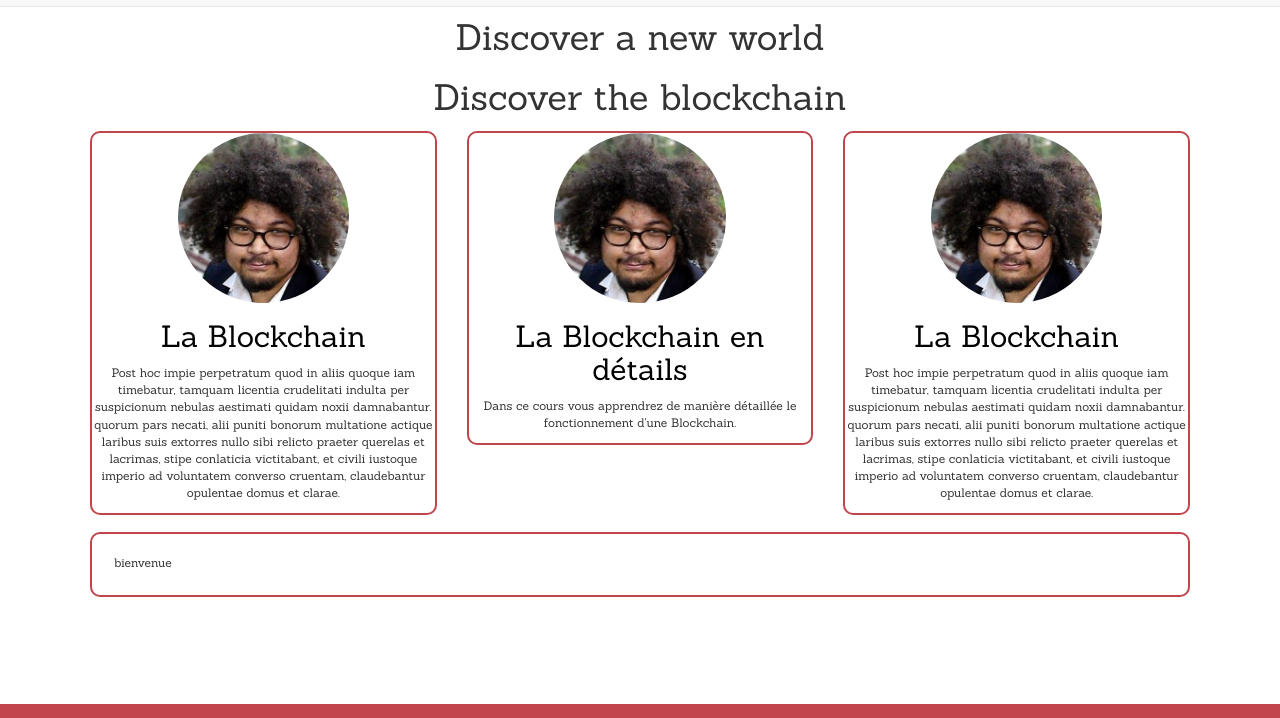
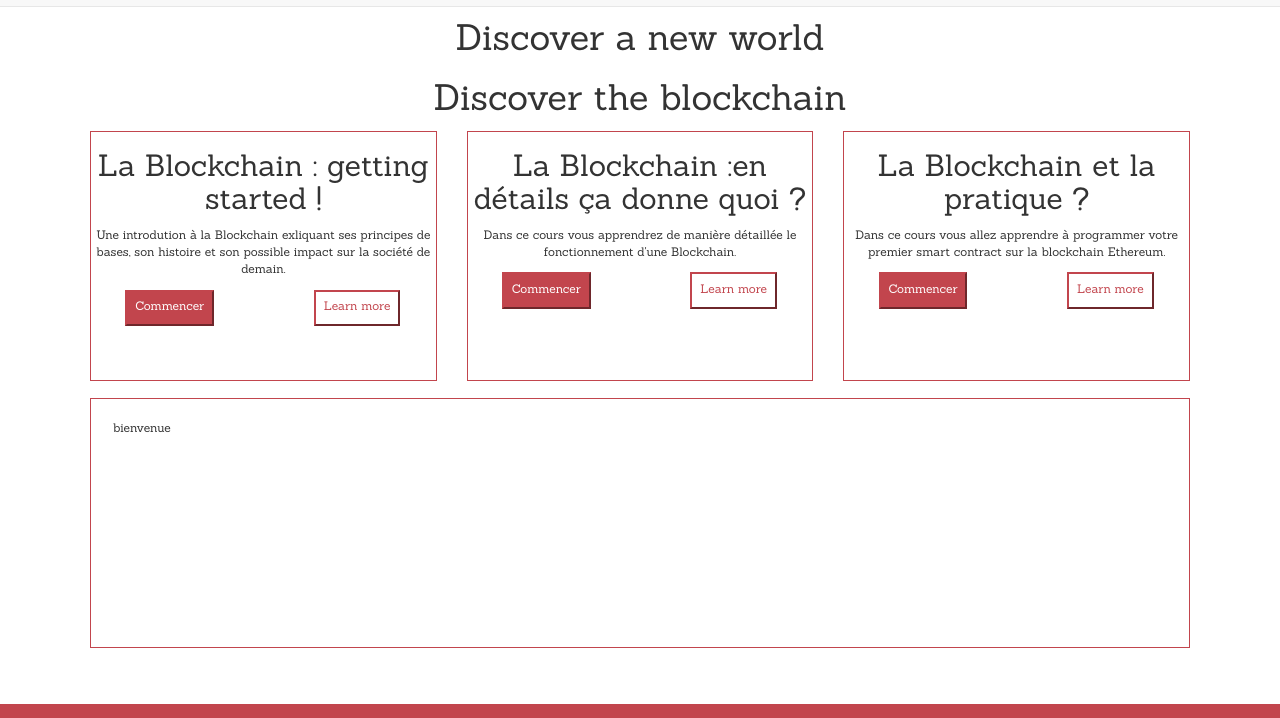
Before and after one commit to Ozerioss/Unblockit-PI2, a plain HTML site: page Ressources/views/tutorials.html in a window 1280 px wide. Shown: the part 62-780 px from the top of the page. Drawn offline with nearby package versions, Linux system fonts and the light colour scheme.

Commit message:
add button

```diff
--- a/Ressources/css/style.css
+++ b/Ressources/css/style.css
@@ -232,16 +232,44 @@ h1{
 
 /**** Tutorials ****/
 
+/*** https://www.ibm.com/blockchain/getting-started.html  ***/
+
 .tutorialsBorder{
-  border:2px solid #c2454d;
-  border-radius: 10px;
+  border:1px solid #c2454d;
+  min-height: 250px;
 }
 
 #tutoText{
   margin: 2% 2%;
 }
 
+.startTuto{
+    background: #c2454d;
+    border-color: #c2454d;
+    color: #fff;
+    padding:5%;
+}
 
+.startTuto:hover {
+    background: #A2252D;
+    border-color: #A2252D;
+    color: #fff;
+    padding:5%;
+}
+
+.learnMoreTuto{
+  background: transparent;
+  border-color: #c2454d;
+  color: #c2454d;
+  padding: 5%;
+}
+
+.learnMoreTuto:hover {
+  background: #c2454d;;
+  border-color: #c2454d;
+  color: #fff;
+  padding: 5%;
+}
 
 
 
--- a/Ressources/views/tutorials.html
+++ b/Ressources/views/tutorials.html
@@ -46,29 +46,50 @@
  <div class="row text-center">
   <div class="col-md-4">
     <div class="tutorialsBorder">
-      <img src="../img/Karim.jpg" class="img-circle" width="50%">
-      <h2><a onclick="changeMessage(1)">La Blockchain</a></h2>
+      <h2>La Blockchain : getting started !</h2>
       <p>
-        Post hoc impie perpetratum quod in aliis quoque iam timebatur, tamquam licentia crudelitati indulta per suspicionum nebulas aestimati quidam noxii damnabantur. quorum pars necati, alii puniti bonorum multatione actique laribus suis extorres nullo sibi relicto praeter querelas et lacrimas, stipe conlaticia victitabant, et civili iustoque imperio ad voluntatem converso cruentam, claudebantur opulentae domus et clarae.
+        Une introdution à la Blockchain exliquant ses principes de bases, son histoire et son possible impact sur la société de demain.
       </p>
+      <div class="row">
+      <div class="col-md-6">
+       <button class="startTuto">Commencer</button>
+      </div>
+      <div class="col-md-6">
+        <button class="learnMoreTuto" onclick="changeMessage(1)">Learn more</button>
+      </div>
+    </div>
     </div>
   </div>
   <div class="col-md-4">
    <div class="tutorialsBorder">
-    <img src="../img/Karim.jpg" class="img-circle" width="50%">
-    <h2><a onclick="changeMessage(2)">La Blockchain en détails</a></h2>
+    <h2>La Blockchain :en détails ça donne quoi ?</h2>
     <p>
       Dans ce cours vous apprendrez de manière détaillée le fonctionnement d'une Blockchain.
     </p>
+    <div class="row">
+      <div class="col-md-6">
+       <button class="startTuto">Commencer</button>
+      </div>
+      <div class="col-md-6">
+        <button class="learnMoreTuto" onclick="changeMessage(2)">Learn more</button>
+      </div>
+    </div>
   </div>
 </div>
 <div class="col-md-4">
   <div class="tutorialsBorder">
-    <img src="../img/Karim.jpg" class="img-circle" width="50%">
-    <h2><a onclick="changeMessage(3)">La Blockchain</a></h2>
+    <h2>La Blockchain et la pratique ?</h2>
     <p>
-      Post hoc impie perpetratum quod in aliis quoque iam timebatur, tamquam licentia crudelitati indulta per suspicionum nebulas aestimati quidam noxii damnabantur. quorum pars necati, alii puniti bonorum multatione actique laribus suis extorres nullo sibi relicto praeter querelas et lacrimas, stipe conlaticia victitabant, et civili iustoque imperio ad voluntatem converso cruentam, claudebantur opulentae domus et clarae.
+      Dans ce cours vous allez apprendre à programmer votre premier smart contract sur la blockchain Ethereum.
     </p>
+    <div class="row">
+      <div class="col-md-6">
+       <button class="startTuto">Commencer</button>
+      </div>
+      <div class="col-md-6">
+        <button class="learnMoreTuto" onclick="changeMessage(3)">Learn more</button>
+      </div>
+    </div>
   </div>
 </div>
 </div>
```
